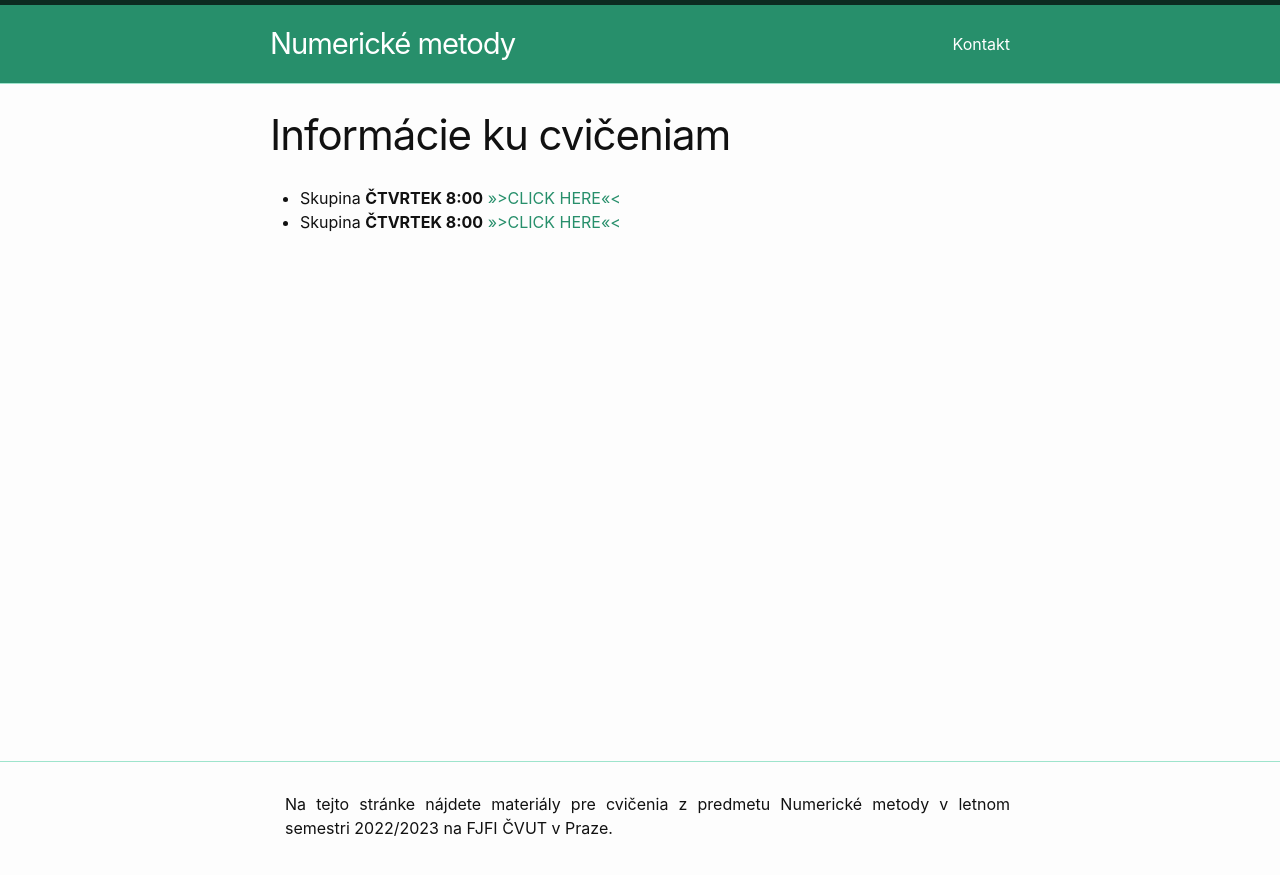
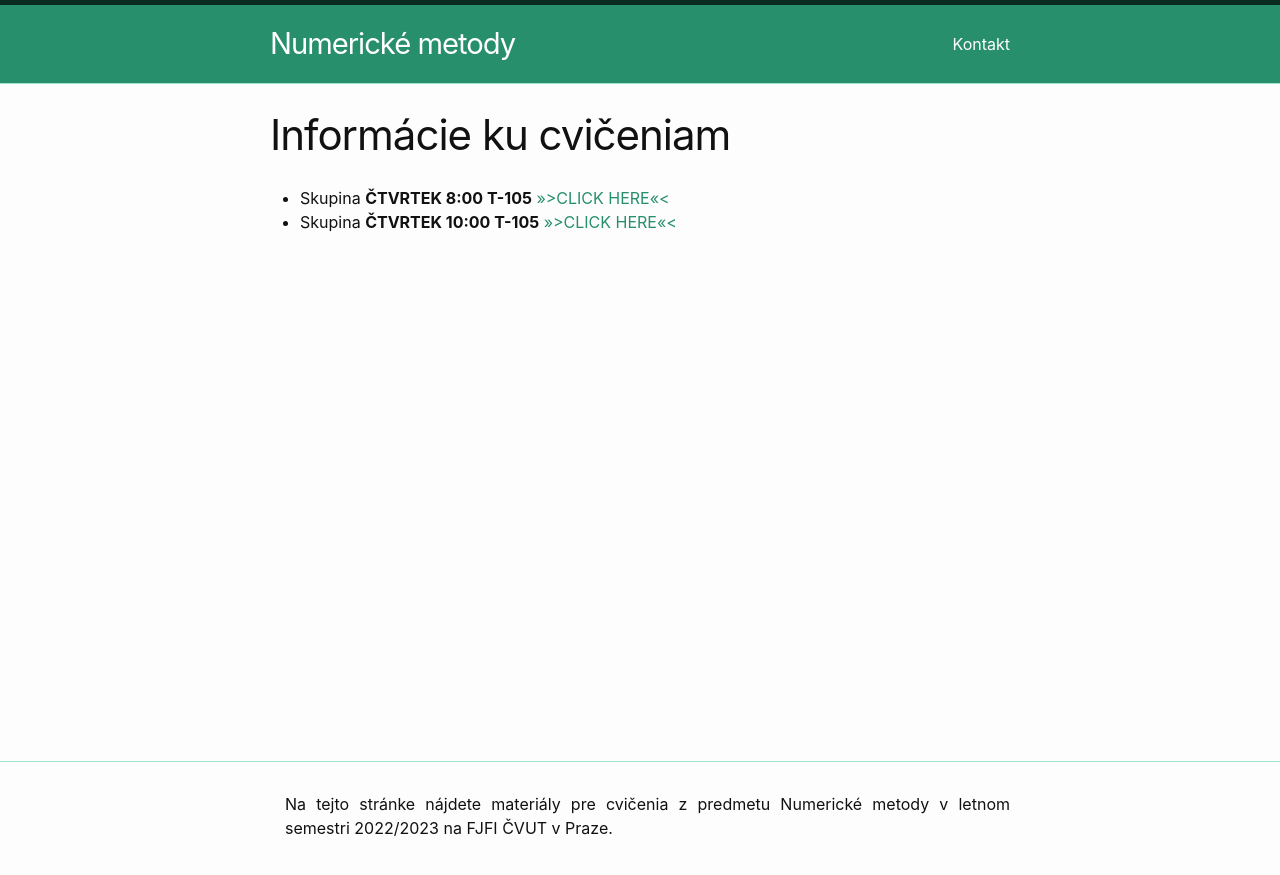
Before and after one commit to maslarova/maslarova.github.io, a Jekyll site: the page built from _posts/2021-02-18-vseobecneinfo.md, in a window 1280 px wide. Shown: the top 875 px of the page. Built offline with Jekyll 4.4.1, drawn with Linux system fonts in a browser that asks for light colours.

Commit message:
skup10NME.pdf

```diff
--- a/_posts/2021-02-18-vseobecneinfo.md
+++ b/_posts/2021-02-18-vseobecneinfo.md
@@ -3,8 +3,8 @@
 title:  "Informácie ku cvičeniam"
 date:   2023-02-15 00:26:13 +0100
 ---
-- Skupina <b>ČTVRTEK 8:00</b> [>>>CLICK HERE<<<](http://maslarova.github.io/cvicenie1/skup8NME.pdf)
-- Skupina <b>ČTVRTEK 8:00</b> [>>>CLICK HERE<<<](http://maslarova.github.io/obecne/skup10NME.pdf)
+- Skupina <b>ČTVRTEK 8:00 T-105</b> [>>>CLICK HERE<<<](http://maslarova.github.io/cvicenie1/skup8NME.pdf)
+- Skupina <b>ČTVRTEK 10:00 T-105</b> [>>>CLICK HERE<<<](http://maslarova.github.io/obecne/skup10NME.pdf)
 
 <!--
 <b>Podmienky na splnenie zápočtu<b/> <br>
```
Also changed, not shown: 2 other files.
